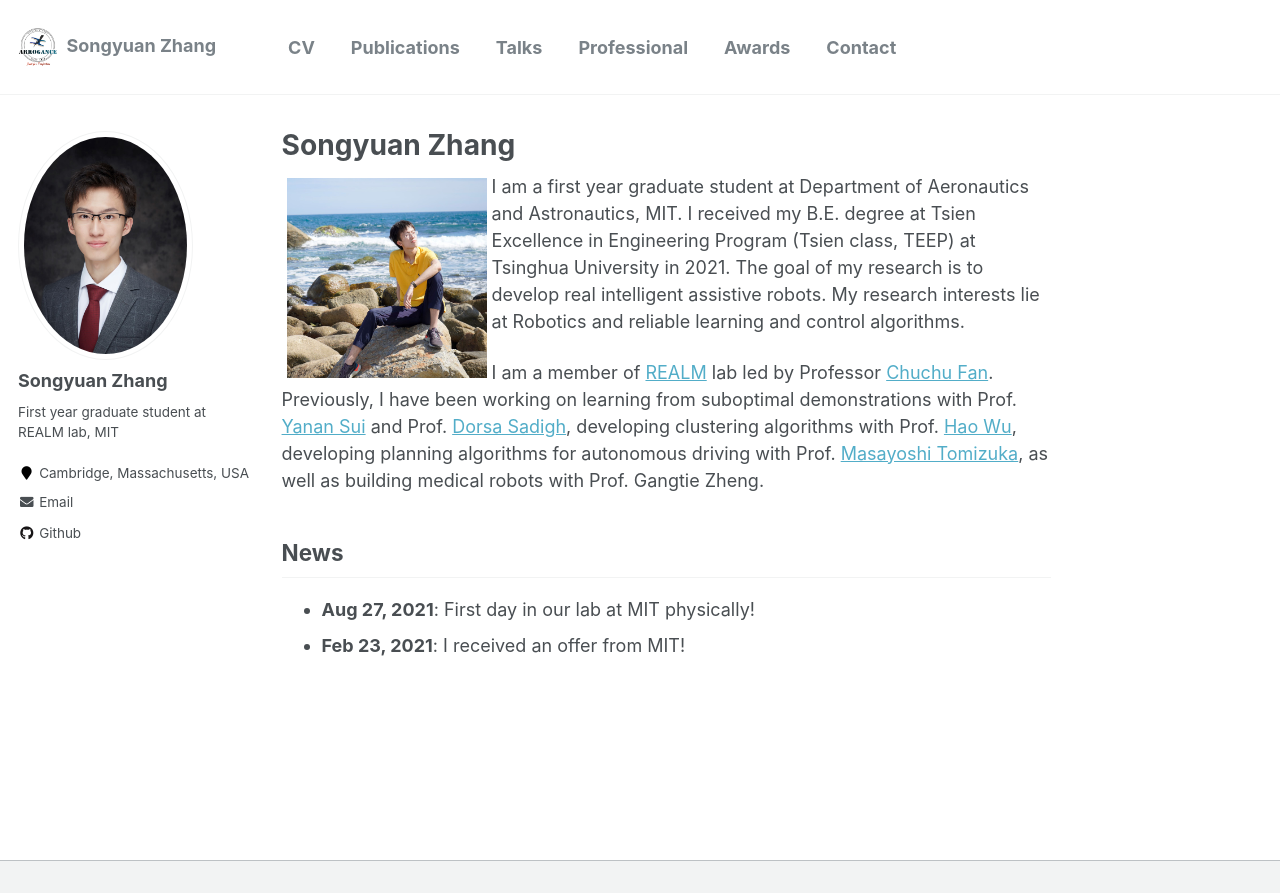
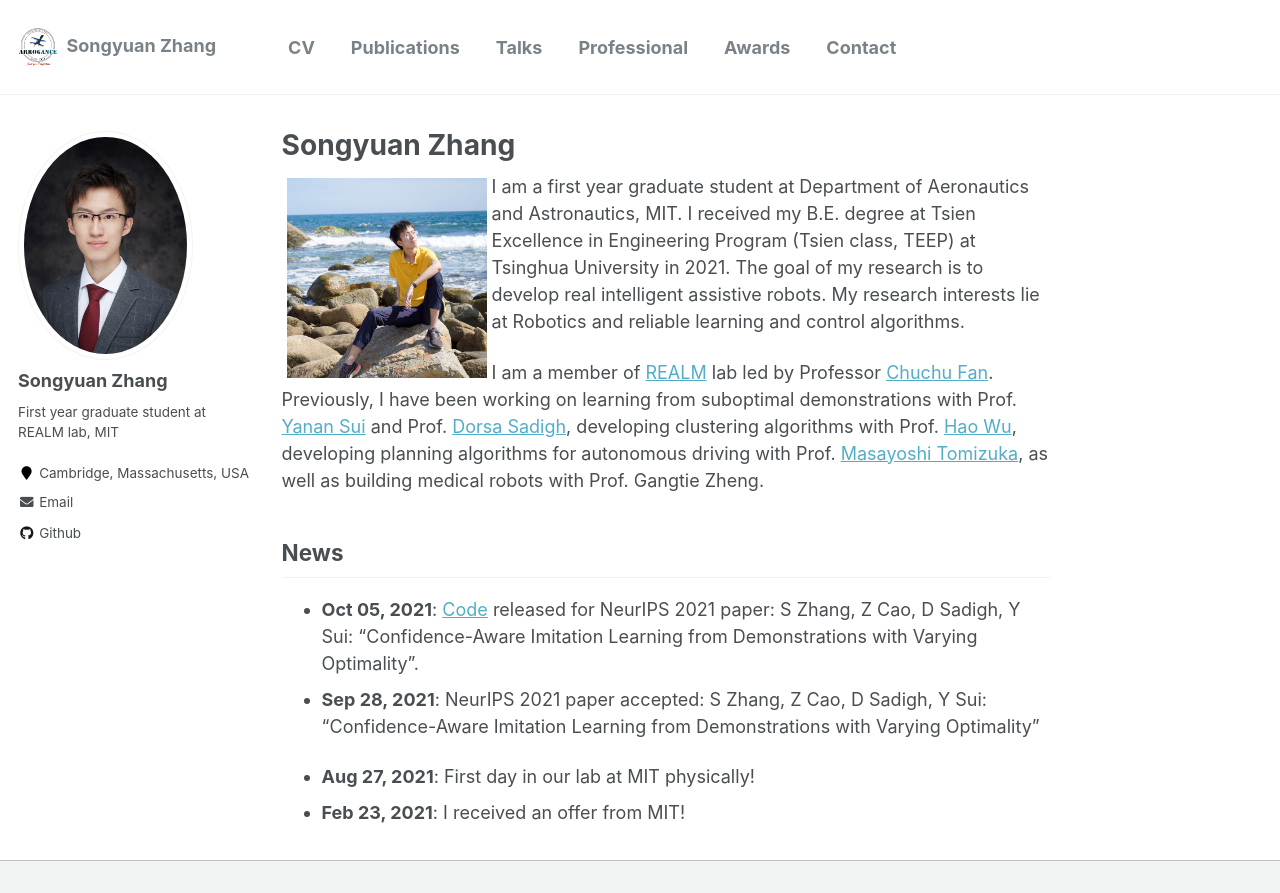
Before and after one commit to syzhang092218-source/syzhang092218-source.github.io, a Jekyll site: the page built from _pages/about.md, in a window 1280 px wide and 1033 px high, cut to the strip 0-893 px from the top of the window. Built offline with Jekyll 4.4.1, drawn with Linux system fonts in a browser that asks for light colours.

Commit message:
update NeurIPS2021 paper

```diff
--- a/_pages/about.md
+++ b/_pages/about.md
@@ -21,5 +21,8 @@ I am a member of [REALM](http://realm.mit.edu/) lab led by Professor [Chuchu Fan
 
 ## News
 
+- **Oct 05, 2021**: [Code](https://github.com/Stanford-ILIAD/Confidence-Aware-Imitation-Learning) released for NeurIPS 2021 paper: S Zhang, Z Cao, D Sadigh, Y Sui: "Confidence-Aware Imitation Learning from Demonstrations with Varying Optimality".
+- **Sep 28, 2021**: NeurIPS 2021 paper accepted: S Zhang, Z Cao, D Sadigh, Y Sui: "Confidence-Aware Imitation Learning from Demonstrations with Varying Optimality"
+
 - **Aug 27, 2021**: First day in our lab at MIT physically!
 - **Feb 23, 2021**: I received an offer from MIT!
```
